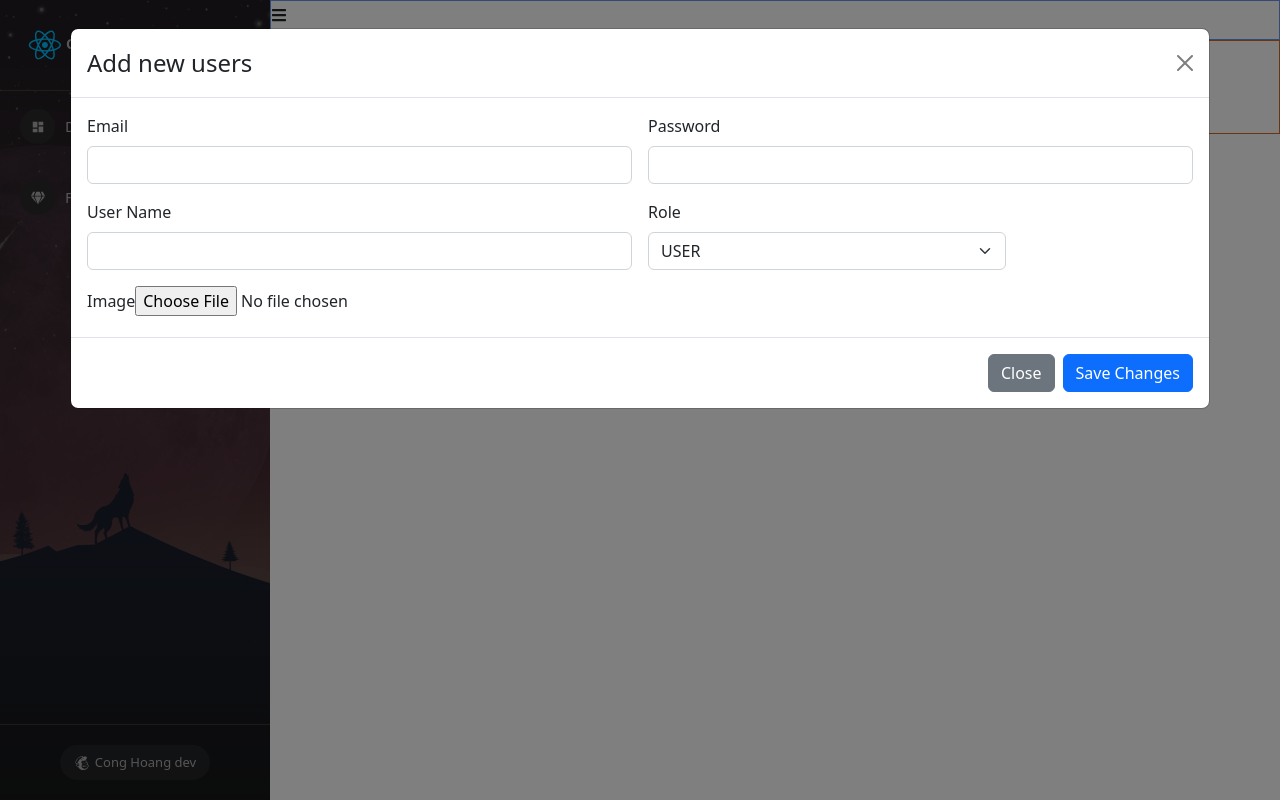
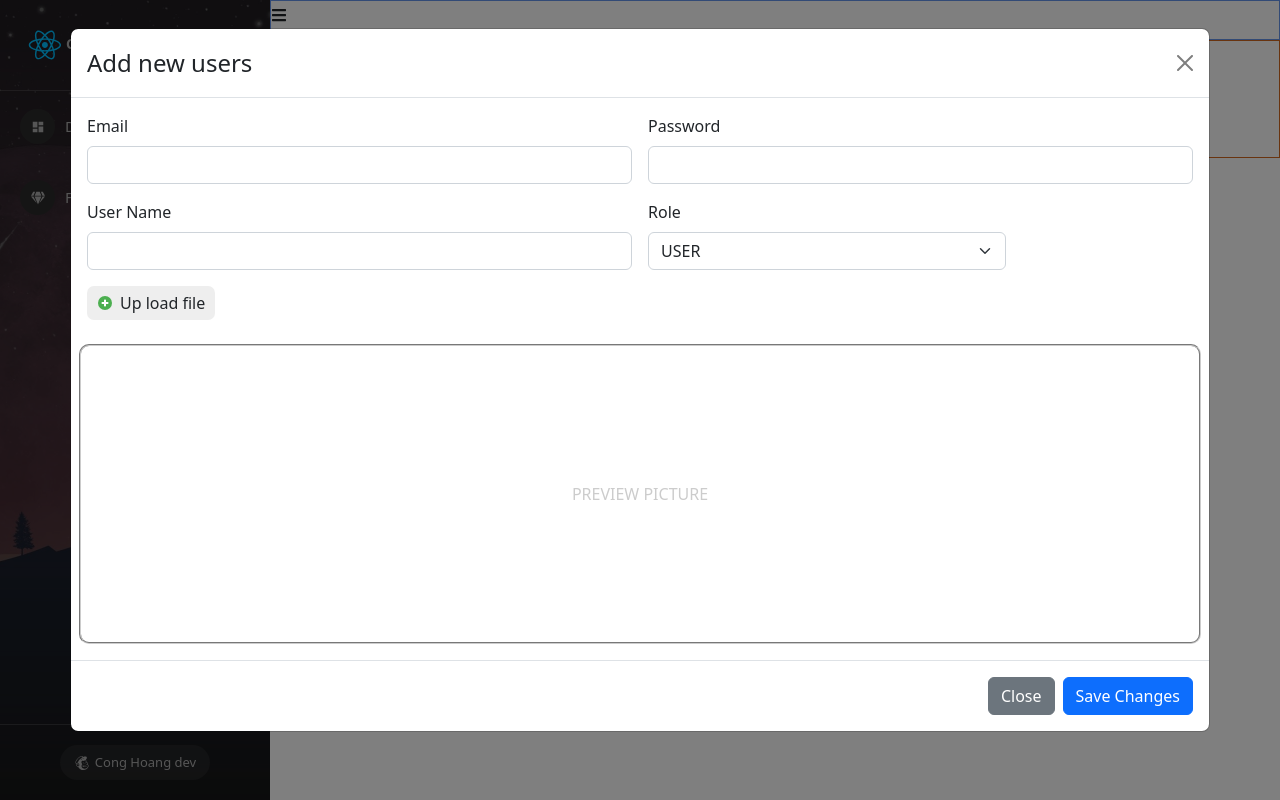
Before and after one commit to 18hcong/React-Test, a React (Create React App) app: page /admins/manager-users in a window 1280 px wide. Both pictures are taken after a click on the button "Launch demo modal". Built offline with nearby package versions, Linux system fonts and the light colour scheme.

Commit message:
state hoa modal add new user

```diff
--- a/src/components/Admin/Content/ManagementUser.js
+++ b/src/components/Admin/Content/ManagementUser.js
@@ -1,4 +1,5 @@
    import ModalCreateUser from "./ModalCreateUser";
+   import "./ManagementUser.scss";
 
    const ManagementUser = (props) => {
    return (
@@ -8,10 +9,8 @@
          <div>
             <button>Add new users</button>
          </div>
-         <div>
-            Table Users
-            <ModalCreateUser />
-         </div>
+         <div>Table Users</div>
+         <ModalCreateUser />
          </div>
       </div>
    );
--- /dev/null
+++ b/src/components/Admin/Content/ManagementUser.scss
@@ -0,0 +1,36 @@
+.manager-users-container {
+  .users-content {
+  }
+}
+.modal-add-user {
+  .img-preview {
+    height: 300px;
+    border: 2px groove #ccc;
+    color: #ccc;
+    border-radius: 10px;
+    display: flex;
+    justify-content: center;
+    align-items: center;
+    img {
+      max-width: 100%;
+      max-height: 100%;
+      // object-fit: cover;
+    }
+  }
+  .label-upload {
+    display: flex;
+    align-items: center;
+    gap: 7px;
+    border: 2px solid #9f2f70;
+    width: fit-content;
+    padding: 5px 10px;
+    border-radius: 7px;
+    background: #eeeeee;
+    border: none;
+    cursor: pointer;
+
+    &:hover {
+      background-color: #bb9393;
+    }
+  }
+}
--- a/src/components/Admin/Content/ModalCreateUser.js
+++ b/src/components/Admin/Content/ModalCreateUser.js
@@ -1,6 +1,7 @@
    import React, { useState } from "react";
    import Button from "react-bootstrap/Button";
    import Modal from "react-bootstrap/Modal";
+   import { FcPlus } from "react-icons/fc";
 
    const ModalCreateUser = () => {
    const [show, setShow] = useState(false);
@@ -8,13 +9,35 @@
    const handleClose = () => setShow(false);
    const handleShow = () => setShow(true);
 
+   const [email, setEmail] = useState("");
+   const [password, setPassword] = useState("");
+   const [UserName, setUserName] = useState("");
+   const [image, setImage] = useState("");
+   const [role, setRole] = useState("USER");
+   const [previewImage, setPreviewImage] = useState("");
+
+   const handleUploadImage = (event) => {
+      if (event.target && event.target.files && event.target.files[0]) {
+         setPreviewImage(URL.createObjectURL(event.target.files[0]));
+         setImage(event.target.files[0])
+      } else {
+         // setPreviewImage("");
+      }
+   };
+
    return (
       <>
          <Button variant="primary" onClick={handleShow}>
          Launch demo modal
          </Button>
 
-         <Modal show={show} onHide={handleClose} size="xl" backdrop="static">
+         <Modal
+         show={show}
+         onHide={handleClose}
+         size="xl"
+         backdrop="static"
+         className="modal-add-user"
+         >
          <Modal.Header closeButton>
             <Modal.Title>Add new users</Modal.Title>
          </Modal.Header>
@@ -22,73 +45,64 @@
             <form className="row g-3">
                <div className="col-md-6">
                <label className="form-label">Email</label>
-               <input type="email" className="form-control" />
+               <input
+                  type="email"
+                  className="form-control"
+                  value={email}
+                  onChange={(event) => setEmail(event.target.value)}
+               />
                </div>
+
                <div className="col-md-6">
                <label className="form-label">Password</label>
-               <input type="password" className="form-control" />
+               <input
+                  type="password"
+                  className="form-control"
+                  value={password}
+                  onChange={(event) => setPassword(event.target.value)}
+               />
                </div>
-               {/* <div className="col-12">
-                  <label for="inputAddress" className="form-label">
-                     Address
-                  </label>
-                  <input
-                     type="text"
-                     className="form-control"
-                     id="inputAddress"
-                     placeholder="1234 Main St"
-                  />
-               </div>
-               <div className="col-12">
-                  <label for="inputAddress2" className="form-label">
-                     Address 2
-                  </label>
-                  <input
-                     type="text"
-                     className="form-control"
-                     id="inputAddress2"
-                     placeholder="Apartment, studio, or floor"
-                  />
-               </div> */}
+
                <div className="col-md-6">
                <label className="form-label">User Name</label>
-               <input type="text" className="form-control" />
+               <input
+                  type="text"
+                  className="form-control"
+                  value={UserName}
+                  onChange={(event) => setUserName(event.target.value)}
+               />
                </div>
+
                <div className="col-md-4">
                <label className="form-label">Role</label>
-               <select className="form-select">
-                  <option selected value="USER">
-                     USER
-                  </option>
+               <select
+                  className="form-select"
+                  value={role}
+                  onChange={(event) => setRole(event.target.value)}
+               >
+                  <option value="USER">USER</option>
                   <option value="ADMIN">ADMIN</option>
                </select>
                </div>
-               {/* <div className="col-md-2">
-                  <label for="inputZip" className="form-label">
-                     Zip
-                  </label>
-                  <input type="text" className="form-control" id="inputZip" />
+
+               <div className="col-md-12">
+               <label className="form-label label-upload" htmlFor="labelUpload">
+                  <FcPlus /> Up load file{" "}
+               </label>
+               <input
+                  type="file"
+                  hidden
+                  id="labelUpload"
+                  onChange={(event) => handleUploadImage(event)}
+               />
+
                </div>
-               <div className="col-12">
-                  <div className="form-check">
-                     <input
-                     className="form-check-input"
-                     type="checkbox"
-                     id="gridCheck"
-                     />
-                     <label className="form-check-label" for="gridCheck">
-                     Check me out
-                     </label>
-                  </div>
-               </div>
-               <div className="col-12">
-                  <button type="submit" className="btn btn-primary">
-                     Sign in
-                  </button>
-               </div> */}
-               <div className="col-md-12">
-               <label className="form-label">Image</label>
-               <input type="file" />
+               <div className="col-md-12 img-preview">
+               {previewImage ? (
+                  <img src={previewImage} />
+               ) : (
+                  <span> PREVIEW PICTURE </span>
+               )}
                </div>
             </form>
          </Modal.Body>
```
Also changed, not shown: src/App.scss (indentation only).
